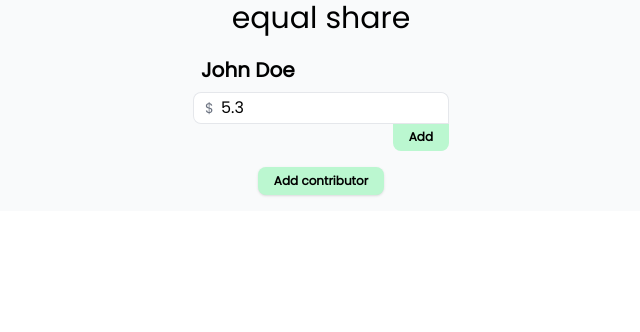
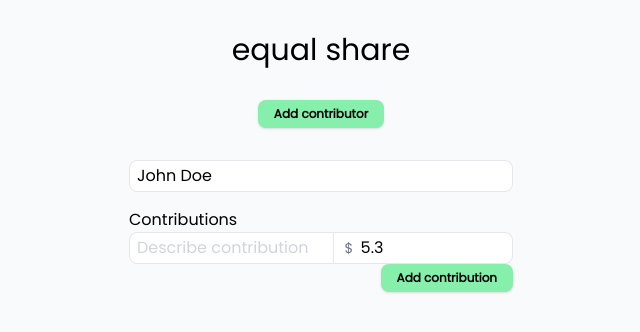
Before and after one commit to adamzuch/equal-share-app, a React (Vite) app: page / in a window 1280 px wide. Shown: the top 332 px of the page, without its empty margins (319-959 px from the left). Built offline with nearby package versions, Linux system fonts and the light colour scheme.

Commit message:
playing around with contribution description

```diff
--- a/src/App.tsx
+++ b/src/App.tsx
@@ -78,8 +78,12 @@ function App() {
   }
 
   return (
-    <div className="flex bg-gray-50 flex-col items-center gap-4">
+    <div className="p-8 flex bg-gray-50 flex-col items-center gap-8">
       <h1 className="text-3xl font-poppins ">equal share</h1>
+
+      <div>
+        <Button onClick={addContributor}>Add contributor</Button>
+      </div>
 
       <div className="flex flex-row gap-8">
         {contributors.map((payer) => (
@@ -90,9 +94,6 @@ function App() {
             onContributionAmountChange={updateContributionAmount}
           />
         ))}
-      </div>
-      <div>
-        <Button onClick={addContributor}>Add contributor</Button>
       </div>
 
       <div>
--- a/src/components/Button.tsx
+++ b/src/components/Button.tsx
@@ -8,7 +8,7 @@ export function Button({
   return (
     <button
       className={clsx(
-        'font-poppins bg-green-200 shadow hover:bg-green-400 text-black text-xs font-bold py-1.5 px-4 rounded-lg',
+        'font-poppins bg-green-300 shadow hover:bg-green-400 text-black text-xs font-bold py-1.5 px-4 rounded-lg',
         className
       )}
       {...props}
--- a/src/components/ContributorCard.tsx
+++ b/src/components/ContributorCard.tsx
@@ -21,17 +21,32 @@ export function ContributorCard({
   const { id, name, contributions } = contributor
   return (
     <div className="font-poppins w-fit">
-      <div className="w-64 flex flex-col gap-1">
+      <div className="w-96 flex flex-col gap-4">
         <input
           key={id}
-          className="placeholder:text-gray-400 text-xl font-semibold px-2 py-1 bg-transparent border-0 rounded-lg focus:outline-none focus:ring-2 focus:ring-inset focus:ring-green-600"
+          className="bg-white placeholder:text-gray-300 ring-1 ring-inset ring-gray-200 px-2 py-1 border-0 rounded-lg focus:outline-none focus:ring-2 focus:ring-inset focus:ring-green-400"
           type="text"
           value={name}
-          placeholder="Enter a name"
+          placeholder="Enter name"
           onChange={(e) => onContributorNameChange(contributor, e.target.value)}
         />
+        <div>
+          Contributions
           <div className="flex flex-col -space-y-px">
             {contributions.map((contribution, i) => (
+              <div className={clsx('flex -space-x-px')}>
+                <input
+                  key={contribution.id}
+                  className={clsx(
+                    'placeholder:text-gray-300 w-full block px-2 py-1 border-0 ring-1 ring-inset ring-gray-200 focus:z-10 focus:outline-none focus:ring-2 focus:ring-inset focus:ring-green-400',
+                    i === 0 ? 'rounded-tl-lg' : '',
+                    i === contributions.length - 1 ? 'rounded-bl-lg' : ''
+                  )}
+                  type="text"
+                  defaultValue={''}
+                  placeholder="Describe contribution"
+                />
+
                 <div className="relative flex">
                   <div className="pointer-events-none absolute inset-y-0 left-0 flex items-center pl-3 z-20">
                     <span className="text-gray-500 sm:text-sm">$</span>
@@ -39,9 +54,9 @@ export function ContributorCard({
                   <input
                     key={contribution.id}
                     className={clsx(
-                  'placeholder:text-gray-400 pl-7 w-full block px-2 py-1 border-0 ring-1 ring-inset ring-gray-200 focus:z-10 focus:outline-none focus:ring-2 focus:ring-inset focus:ring-green-600',
-                  i === 0 ? 'rounded-t-lg' : '',
-                  i === contributions.length - 1 ? 'rounded-bl-lg' : ''
+                      'placeholder:text-gray-300 pl-7 w-full block px-2 py-1 border-0 ring-1 ring-inset ring-gray-200 focus:z-10 focus:outline-none focus:ring-2 focus:ring-inset focus:ring-green-400',
+                      i === 0 ? 'rounded-tr-lg' : '',
+                      i === contributions.length - 1 ? 'rounded-br-lg' : ''
                     )}
                     type="number"
                     min="0"
@@ -57,13 +72,15 @@ export function ContributorCard({
                     }}
                   />
                 </div>
+              </div>
             ))}
+          </div>
           <div className="flex justify-end">
             <Button
-              className="rounded-t-none shadow-none focus:outline-none focus:z-10 focus:ring-2 focus:ring-inset focus:ring-green-600"
+              className=" focus:outline-none focus:z-10 focus:ring-2 focus:ring-inset focus:ring-green-600"
               onClick={() => onAddContributionClick(contributor)}
             >
-              Add
+              Add contribution
             </Button>
           </div>
         </div>
```
Lines whose indentation alone changed are shown as unchanged.
